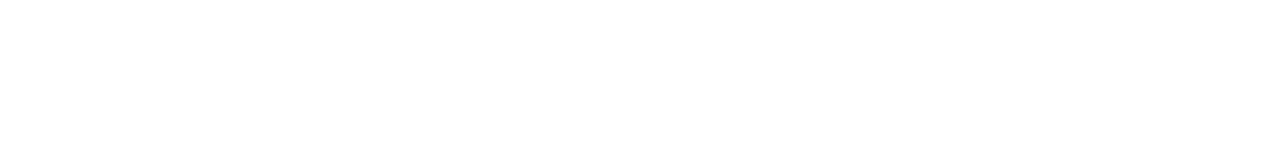
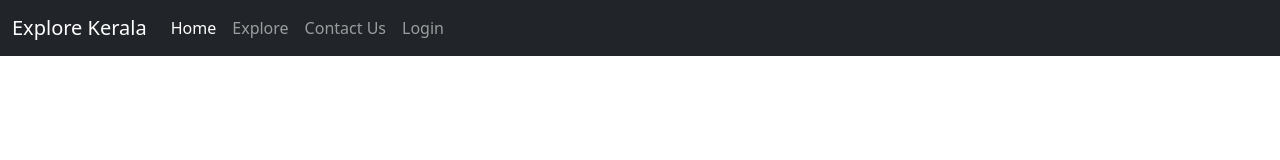
Before and after one commit to hkm7/Explore-Kerala, a plain HTML site: page index.html in a window 1280 px wide. Drawn offline with nearby package versions, Linux system fonts and the light colour scheme.

Commit message:
added pages

```diff
--- /dev/null
+++ b/Assets/css/custom-styles.css
@@ -0,0 +1,3 @@
+#navbarColor01{
+    text-align: right;
+}
--- a/index.html
+++ b/index.html
@@ -1,9 +1,36 @@
 <!DOCTYPE html>
 <html>
     <head>
-
+        <link href="https://cdn.jsdelivr.net/npm/bootstrap@5.0.0-beta2/dist/css/bootstrap.min.css" rel="stylesheet" integrity="sha384-BmbxuPwQa2lc/FVzBcNJ7UAyJxM6wuqIj61tLrc4wSX0szH/Ev+nYRRuWlolflfl" crossorigin="anonymous">
+        <script src="https://cdn.jsdelivr.net/npm/bootstrap@5.0.0-beta2/dist/js/bootstrap.bundle.min.js" integrity="sha384-b5kHyXgcpbZJO/tY9Ul7kGkf1S0CWuKcCD38l8YkeH8z8QjE0GmW1gYU5S9FOnJ0" crossorigin="anonymous"></script>
+        <link href="./Assets/css/custom-styles.css" rel="stylesheet">
     </head>
     <body>
-
+        <!-- NAVBAR -->
+            <nav class="navbar navbar-expand-lg navbar-dark bg-dark">
+                <div class="container-fluid">
+                    <a class="navbar-brand" href="./index.html">Explore Kerala</a>
+                    <button class="navbar-toggler" type="button" data-bs-toggle="collapse" data-bs-target="#navbarColor01" aria-controls="navbarColor01" aria-expanded="false" aria-label="Toggle navigation">
+                        <span class="navbar-toggler-icon"></span>
+                    </button>
+                    <div class="collapse navbar-collapse" id="navbarColor01">
+                        <ul class="navbar-nav me-auto mb-2 mb-lg-0">
+                        <li class="nav-item">
+                            <a class="nav-link active" aria-current="page" href="#">Home</a>
+                        </li>
+                        <li class="nav-item">
+                            <a class="nav-link" href="#">Explore</a>
+                        </li>
+                        <li class="nav-item">
+                            <a class="nav-link" href="#">Contact Us</a>
+                        </li>
+                        <li class="nav-item">
+                            <a class="nav-link" href="#">Login</a>
+                        </li>
+                        </ul>
+                    </div>
+                </div>
+            </nav>
+          <!-- NAVBAR ENDS-->
     </body>
 </html>
```
Also changed, not shown: Assets/css/bootstrap.min.css (deleted), Assets/js/bootstrap.bundle.min.js (deleted), contact.html (added), explore.html (added), login.html (added).
